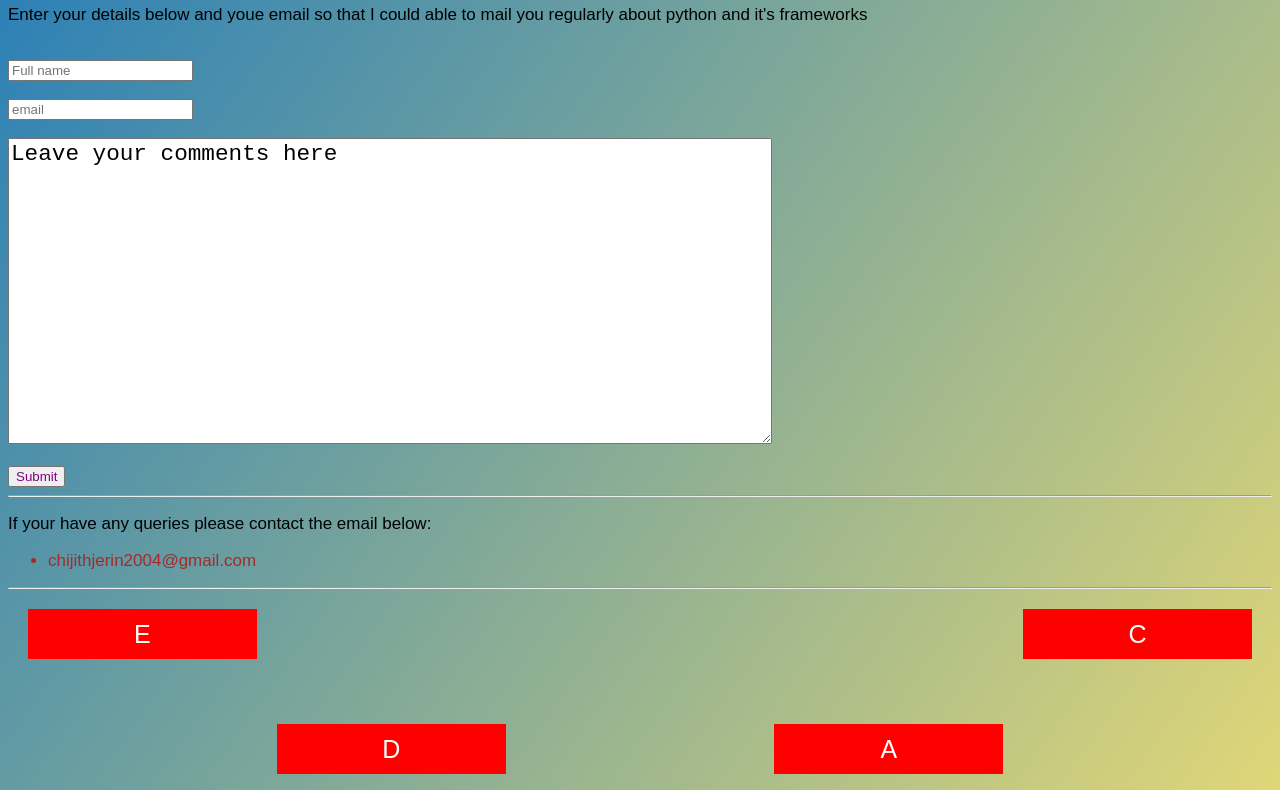
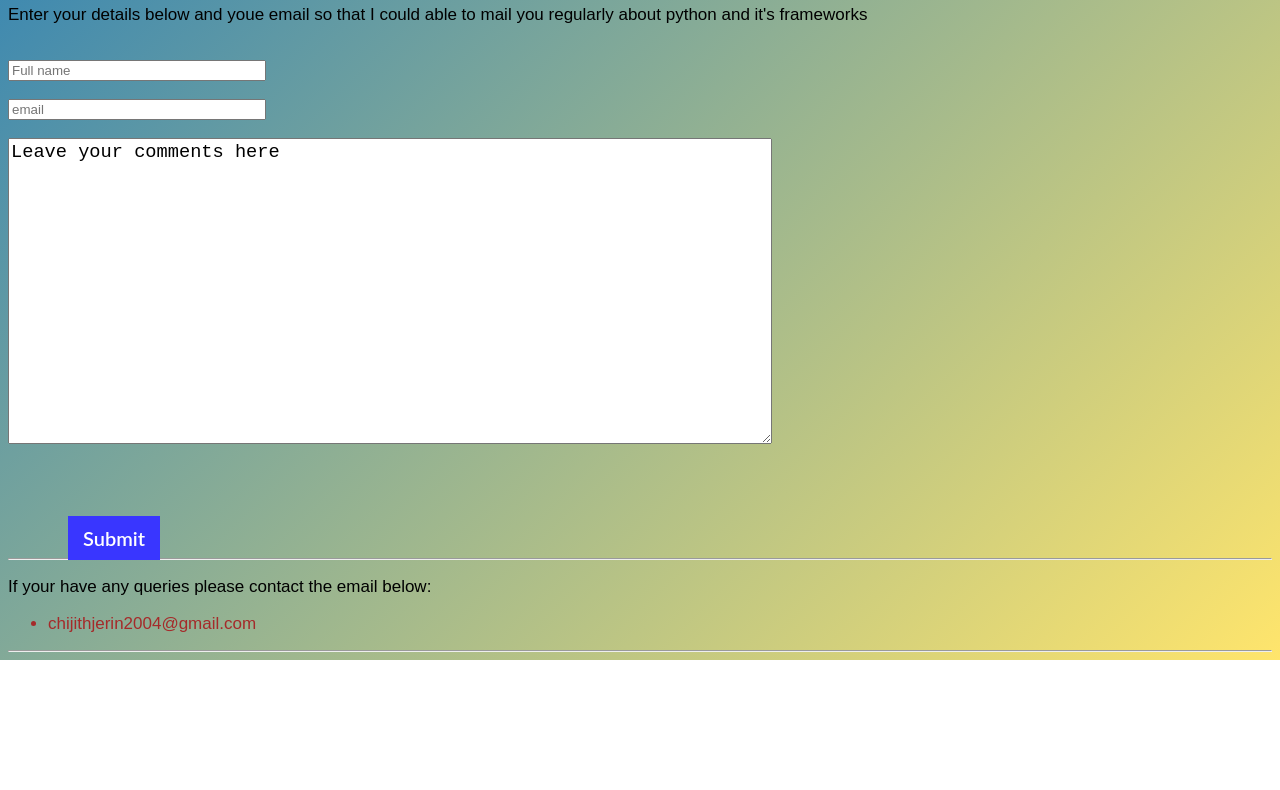
Before and after one commit to Jerin-004/Python_WebSite_HTML-CSS, a plain HTML site: page CSSindex.html in a window 1280 px wide. Shown: the part 564-1354 px from the top of the page. After the commit the page ends 1224 px from the top, so only its background shows below. Drawn offline with Linux system fonts and the light colour scheme.

Commit message:
transition update

```diff
--- a/CSS/style.css
+++ b/CSS/style.css
@@ -77,7 +77,38 @@ h1:hover{
 .textbox{
     height: 300px;
     width: 60%;
-    font-size:17pt;
+    font-size:14pt;
+}
+
+.name-box {
+    width: 250px;
+}
+
+.email-box {
+    width: 250px;
+}
+
+.submit-button {
+    margin: 20px 10px;
+    padding: 10px 15px;
+    border:none;
+    text-decoration: none;
+    font-family: "Lato", sans-serif;
+    font-weight: 600;
+    font-size: 20px;
+    color: white;
+    background: rgb(57, 54, 255);
+    transform: translate(50px, 30px);
+    -webkit-transition: all 300ms ease-in-out ;
+    -moz-transition: all 300ms ease-in-out ;
+    -o-transition: all 300ms ease-in-out ;
+
+}
+
+.submit-button:hover {
+    background: rgb(95, 93, 248);
+    padding: 20px 30px;
+
 }
 
 .container {
@@ -111,9 +142,14 @@ h1:hover{
 
 .grid-container {
     margin: 10px;
-    height: 300px;
+    height: 500px;
 
     display: grid;
+    grid-template-columns: auto auto auto;
+    grid-template-rows: auto auto;
+    /* justify-content: space-around;
+    align-content: end; */
+    /* grid-gap:  300px 150px; */
 }
 
 .grid-item {
@@ -125,6 +161,7 @@ h1:hover{
     line-height: 40px;
     margin: 10px;
 }
+
 li:first-child{
     color:springgreen;
     font-size: 17px
--- a/CSSindex.html
+++ b/CSSindex.html
@@ -55,16 +55,16 @@
         <form>
 
             <br/>
-            <input type="text" placeholder="Full name">
+            <input class="name-box" type="text" placeholder="Full name">
             <br/>
             <br/>
-            <input type="email" placeholder="email">
+            <input class="email-box" type="email" placeholder="email">
             <br/>
             <br/>
             <textarea class="textbox">Leave your comments here</textarea>
             <br/>
             <br/>
-            <button>Submit</button>
+            <button class="submit-button">Submit</button>
 
         </form>
 
@@ -75,7 +75,7 @@
                 chijithjerin2004@gmail.com
             </li>
         </ul>
-        <hr/>
+        <!-- <hr/>
         <div class="container">
             <div class="container-item" style="order: 4;
             flex-grow: 1;
@@ -111,12 +111,13 @@
         <hr/>
 
         <div class="grid-container">
-            <div class="grid-item" style="background: coral;">1</div>
+            <div class="grid-item" style="background: coral; grid-area: 2 / 1 / span 2 / span 3;">1</div>
             <div class="grid-item" style="background:lightgreen;">2</div>
             <div class="grid-item" style="background:magenta">3</div>
             <div class="grid-item" style="background:mediumturquoise;">4</div>
             <div class="grid-item" style="background:cornflowerblue;">5</div>
-        </div>
+            <div class="grid-item" style="background:rgb(237, 100, 100);">6</div>
+        </div> -->
         <hr/>
 
     </body>
```
